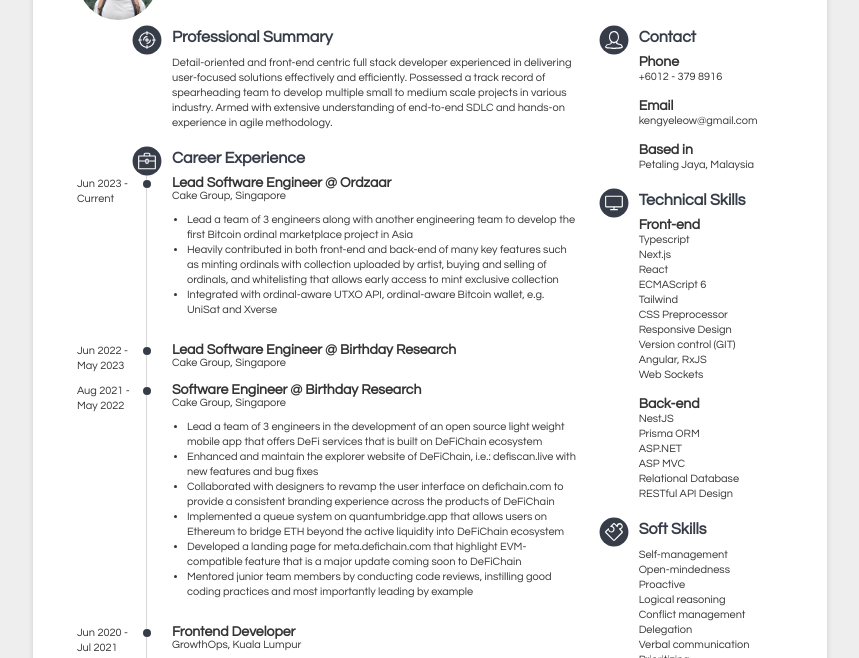
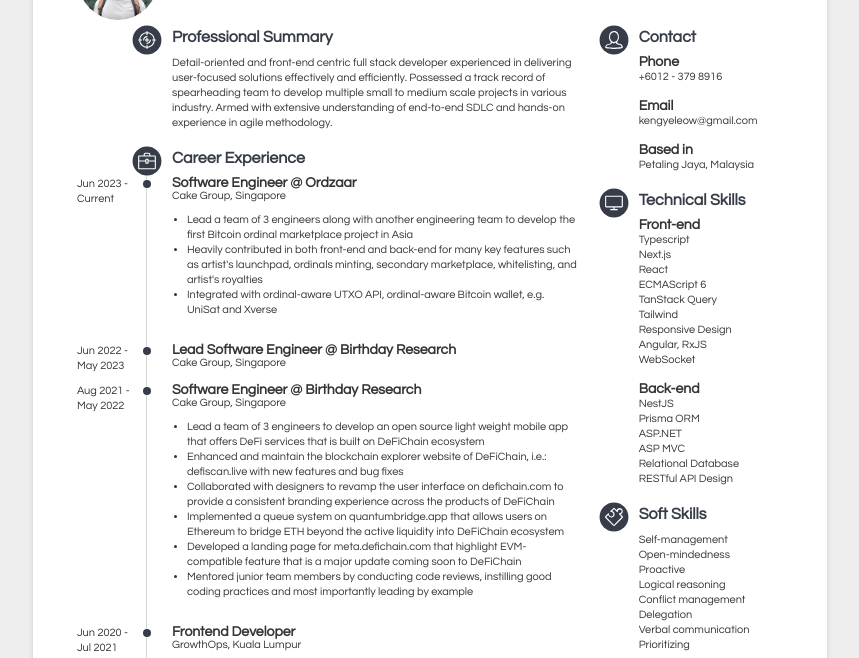
Before and after one commit to kyleleow/kyleleow.github.io, a plain HTML site: page index.html in a window 1280 px wide. Shown: the part 136-794 px from the top of the page, without its empty margins (210-1069 px from the left). Drawn offline with Linux system fonts and the light colour scheme.

Commit message:
feat: update position, tech skills, grammar

```diff
--- a/index.html
+++ b/index.html
@@ -74,7 +74,7 @@
 										<span>Current</span>
 									</div>
 									<div class="title">
-										<p>Lead Software Engineer @ Ordzaar</p>
+										<p>Software Engineer @ Ordzaar</p>
 									</div>
 									<div class="subtitle">
 										<p>Cake Group, Singapore</p>
@@ -82,7 +82,7 @@
 									<div class="paragraph">
 										<ul>
 											<li>Lead a team of 3 engineers along with another engineering team to develop the first Bitcoin ordinal marketplace project in Asia</li>
-											<li>Heavily contributed in both front-end and back-end of many key features such as minting ordinals with collection uploaded by artist, buying and selling of ordinals, and whitelisting that allows early access to mint exclusive collection</li>
+											<li>Heavily contributed in both front-end and back-end for many key features such as artist's launchpad, ordinals minting, secondary marketplace, whitelisting, and artist's royalties</li>
 											<li>Integrated with ordinal-aware UTXO API, ordinal-aware Bitcoin wallet, e.g. UniSat and Xverse</li>
 										</ul>
 									</div>
@@ -114,8 +114,8 @@
 									</div>
 									<div class="paragraph">
 										<ul>
-											<li>Lead a team of 3 engineers in the development of an open source light weight mobile app that offers DeFi services that is built on DeFiChain ecosystem</li>
-											<li>Enhanced and maintain the explorer website of DeFiChain, i.e.: defiscan.live with new features and bug fixes</li>
+											<li>Lead a team of 3 engineers to develop an open source light weight mobile app that offers DeFi services that is built on DeFiChain ecosystem</li>
+											<li>Enhanced and maintain the blockchain explorer website of DeFiChain, i.e.: defiscan.live with new features and bug fixes</li>
 											<li>Collaborated with designers to revamp the user interface on defichain.com to provide a consistent branding experience across the products of DeFiChain</li>
 											<li>Implemented a queue system on quantumbridge.app that allows users on Ethereum to bridge ETH beyond the active liquidity into DeFiChain ecosystem</li>
 											<li>Developed a landing page for meta.defichain.com that highlight EVM-compatible feature that is a major update coming soon to DeFiChain</li>
@@ -313,12 +313,11 @@
 										<p>Next.js</p>
 										<p>React</p>
 										<p>ECMAScript 6</p>
+										<p>TanStack Query</p>
 										<p>Tailwind</p>
-										<p>CSS Preprocessor</p>
 										<p>Responsive Design</p>
-										<p>Version control (GIT)</p>
 										<p>Angular, RxJS</p>
-										<p>Web Sockets</p>
+										<p>WebSocket</p>
 									</div>
 								</div>
 
```
